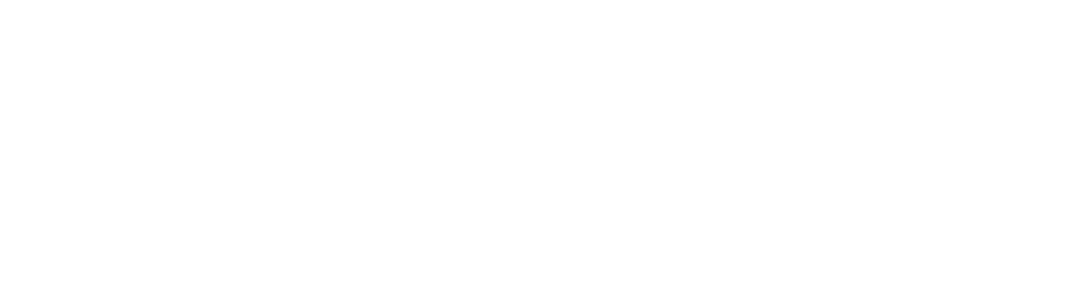
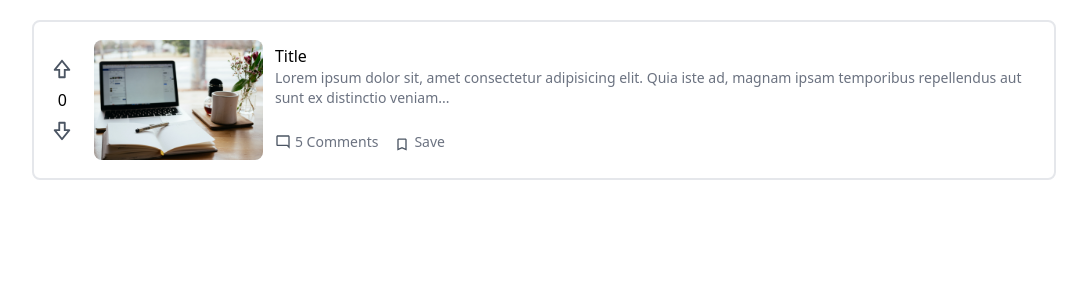
Before and after one commit to CaimeoAI/final_project_group_one, a React (Create React App) app in the folder client/: page / in a window 1280 px wide. Shown: the top 300 px of the page, without its empty margins (112-1199 px from the left). Built offline with nearby package versions, Linux system fonts and the light colour scheme.

Commit message:
created forum component| install react-icons | created post component

```diff
--- a/client/package.json
+++ b/client/package.json
@@ -8,6 +8,7 @@
     "@testing-library/user-event": "^13.5.0",
     "react": "^18.2.0",
     "react-dom": "^18.2.0",
+    "react-icons": "^4.7.1",
     "react-scripts": "5.0.1",
     "web-vitals": "^2.1.4"
   },
--- a/client/src/App.js
+++ b/client/src/App.js
@@ -1,7 +1,9 @@
+import ForumComponent from './components/Forum/ForumComponent'
+
 function App() {
   return (
     <div>
-
+      <ForumComponent />
     </div>
   );
 }
--- /dev/null
+++ b/client/src/components/Forum/ForumComponent.jsx
@@ -0,0 +1,12 @@
+import React from "react";
+import ForumPost from "./ForumPost";
+
+const ForumComponent = () => {
+  return (
+    <div className="w-4/5 ml-36 justify-items-end flex flex-col flex-1">
+      <ForumPost />
+    </div>
+  );
+};
+
+export default ForumComponent;
--- /dev/null
+++ b/client/src/components/Forum/ForumPost.jsx
@@ -0,0 +1,46 @@
+import React from "react";
+import { AiOutlineLike, AiOutlineDislike } from "react-icons/ai";
+import { BiUpvote, BiDownvote } from "react-icons/bi";
+import {MdOutlineModeComment, MdOutlineBookmarkBorder} from "react-icons/md"
+import { styles } from "./styles";
+import postImg from "../../assets/post-default.jpg";
+
+const ForumPost = () => {
+  return (
+    <div className="w-full h-[10rem] border-solid border-2  rounded-lg mt-5 flex flex-row justify-center items-center space-x-3">
+      <div className="w-12 flex flex-col justify-center items-center ml-2">
+        <BiUpvote className={styles.votingIcons} />
+        <p>0</p>
+        <BiDownvote className={styles.votingIcons} />
+      </div>
+
+      <img
+        src={postImg}
+        alt="post-default"
+        className="w-[200px] h-[120px] rounded-lg"
+      />
+
+      <div>
+        <h3>Title</h3>
+
+        <p className={styles.textPost}>
+          Lorem ipsum dolor sit, amet consectetur adipisicing elit. Quia iste
+          ad, magnam ipsam temporibus repellendus aut sunt ex distinctio veniam...
+        </p>
+
+        <div className="flex flex-row w-52 mt-5">
+          <div className={`${styles.flexRow} mr-4`}>
+            <MdOutlineModeComment className={`${styles.iconsComSave} w-[16px] h-[18px]`} />
+            <p className={styles.textPost}> 5 Comments</p>
+          </div>
+          <div className={`${styles.flexRow} `}>
+            <MdOutlineBookmarkBorder className={`${styles.iconsComSave} w-[16px] h-[25px] mt-1`} />
+            <p className={styles.textPost}>Save</p>
+          </div>
+        </div>
+      </div>
+    </div>
+  );
+};
+
+export default ForumPost;
--- /dev/null
+++ b/client/src/components/Forum/styles.js
@@ -0,0 +1,7 @@
+export const styles = {
+  votingIcons:
+    "w-[22px] h-[22px] fill-gray-600 hover:fill-cyan-700 cursor-pointer my-2",
+  iconsComSave: "fill-gray-600 hover:fill-cyan-700 cursor-pointer mr-1",
+  flexRow: "flex flex-row justify-center items-center",
+  textPost: "text-sm text-gray-500",
+};
--- a/client/src/index.js
+++ b/client/src/index.js
@@ -1,4 +1,5 @@
 import React from 'react';
+
 import ReactDOM from 'react-dom/client';
 import App from './App';
 import './index.css'
--- a/client/tailwind.config.js
+++ b/client/tailwind.config.js
@@ -1,7 +1,7 @@
 /** @type {import('tailwindcss').Config} */
 module.exports = {
   content: [
-    "./src/App.js"
+    "./src/**/*.{js,jsx,ts,tsx}"
   ],  // <---- Add folders that use tailwind in here
   theme: {
     extend: {},
```
Also changed, not shown: client/src/App.css (deleted, +0 -38 lines), client/src/assets/post-default.jpg (added), 1 other file (tests, documents, lock files or other folders).
